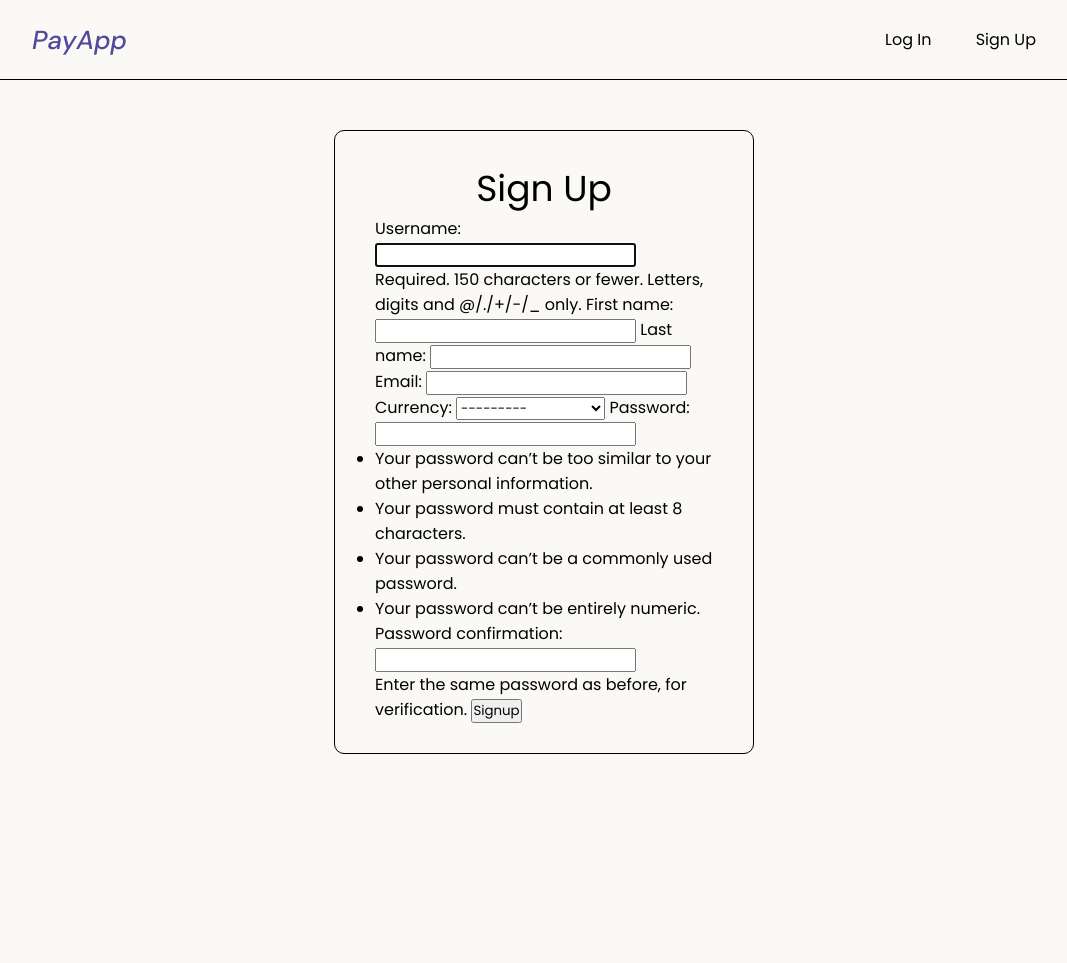
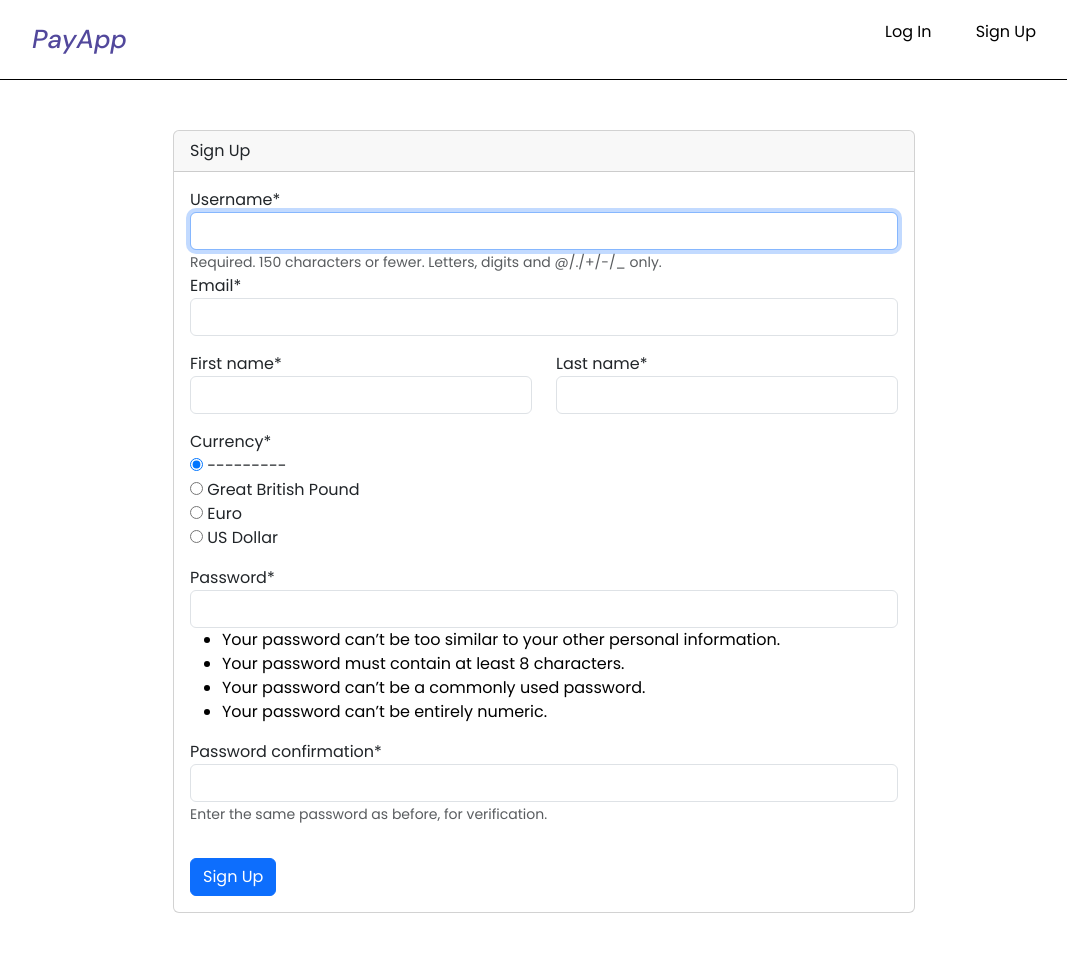
Before and after one commit to wako104/webapps2024, a Django app: page /register/ in a window 1280 px wide. Shown: the whole page, without its empty margins (96-1163 px from the left). Before the commit the page ends 754 px from the top, so only its background shows below. Run offline with Django 4.2, Linux system fonts and the light colour scheme; some libraries are stand-ins or nearby versions.

Commit message:
Styling for forms improved

```diff
--- a/payapp/forms.py
+++ b/payapp/forms.py
@@ -1,5 +1,8 @@
 from django import forms
-from django.contrib.auth.forms import UserCreationForm
+from django.contrib.auth.forms import UserCreationForm, AuthenticationForm
+from crispy_forms.helper import FormHelper
+from crispy_forms.layout import Layout, Submit, Row, Column
+
 from .models import User, Transaction, Request
 
 
@@ -7,15 +10,70 @@ class UserRegistrationForm(UserCreationForm):
 	class Meta:
 		model = User
 		fields = ['username', 'first_name', 'last_name', 'email', 'currency', 'password1', 'password2']
+		widgets = {
+			'currency': forms.RadioSelect(choices=User.CURRENCY)
+		}
+		first_name = forms.CharField(required=True)
+
+	def __init__(self, *args, **kwargs):
+		super().__init__(*args, **kwargs)
+		self.helper = FormHelper()
+		self.helper.layout = Layout(
+			Row(
+				Column('username', css_class='form-group'),
+				Column('email', css_class='form-group'),
+				css_class='form-row mb-3'
+			),
+			Row(
+				Column('first_name', css_class='form-group'),
+				Column('last_name', css_class='form-group'),
+				css_class='row mb-3'
+			),
+			Row(
+				Column('currency', css_class='form-group'),
+				css_class='form-row mb-3'
+			),
+			Row(
+				'password1',
+				'password2',
+				css_class='form-row mb-3'
+			),
+			Submit('submit', 'Sign Up', css_class='btn btn-primary mt-3')
+		)
+
+
+class UserLoginForm(AuthenticationForm):
+	def __init__(self, *args, **kwargs):
+		super().__init__(*args, **kwargs)
+		self.helper = FormHelper(self)
+		self.helper.layout = Layout(
+			Row(
+				Column('username', css_class='form-group'),
+				css_class='form-row mb-3'
+			),
+			Row(
+				Column('password', css_class='form-group'),
+				css_class='form-row mb-3'
+			),
+			Submit('submit', 'Log In', css_class='btn btn-primary')
+		)
 
 
 class TransactionForm(forms.ModelForm):
+	def __init__(self, *args, **kwargs):
+		super().__init__(*args, **kwargs)
+		self.helper = FormHelper(self)
+
 	class Meta:
 		model = Transaction
 		fields = ['receiver', 'amount']
 
 
 class RequestForm(forms.ModelForm):
+	def __init__(self, *args, **kwargs):
+		super().__init__(*args, **kwargs)
+		self.helper = FormHelper(self)
+
 	class Meta:
 		model = Request
 		fields = ['requestee', 'amount']
--- a/payapp/models.py
+++ b/payapp/models.py
@@ -4,10 +4,12 @@ from django.contrib.auth.models import AbstractUser
 
 class User(AbstractUser):
 	CURRENCY = [
+		('GBP', 'Great British Pound'),
 		('EUR', 'Euro'),
-		('GBP', 'Great British Pound'),
 		('USD', 'US Dollar')
 	]
+	first_name = models.CharField(max_length=30, blank=False, null=False)
+	last_name = models.CharField(max_length=30, blank=False, null=False)
 	email = models.EmailField(unique=True)
 	currency = models.CharField(max_length=3, choices=CURRENCY)
 	balance = models.DecimalField(max_digits=10, decimal_places=2, default=0)
--- a/payapp/views.py
+++ b/payapp/views.py
@@ -1,13 +1,12 @@
 from django.contrib import messages
 from django.contrib.auth import login, authenticate, logout
 from django.contrib.auth.decorators import login_required
-from django.contrib.auth.forms import AuthenticationForm
 from django.shortcuts import render, redirect
 from django.db import transaction
 import requests
 
 from .models import User, Transaction, Request
-from .forms import UserRegistrationForm, TransactionForm, RequestForm
+from .forms import UserRegistrationForm, TransactionForm, RequestForm, UserLoginForm
 
 
 def home(request):
@@ -15,7 +14,7 @@ def home(request):
 
 
 def initial_balance(currency):
-	amount = 1000
+	amount = 500
 	conversion = requests.get(f'http://localhost:8000/api/convert/GBP/{currency}/{amount}/')
 	return conversion.json().get('converted_amount', amount)
 
@@ -37,7 +36,7 @@ def register_view(request):
 
 def login_view(request):
 	if request.method == 'POST':
-		form = AuthenticationForm(request, data=request.POST)
+		form = UserLoginForm(request, data=request.POST)
 		if form.is_valid():
 			username = form.cleaned_data.get('username')
 			password = form.cleaned_data.get('password')
@@ -46,7 +45,7 @@ def login_view(request):
 				login(request, user)
 				return redirect('dashboard')
 	else:
-		form = AuthenticationForm()
+		form = UserLoginForm()
 	return render(request, 'login.html', {'form': form})
 
 
--- a/static/style.css
+++ b/static/style.css
@@ -3,8 +3,8 @@
 
 :root {
     --primary-color: #52489C;
-    --secondary-color: #59C3C3;
-    --primary-bg-color: #FAF9F6;
+    --secondary-color: #0C6DFD;
+    --primary-bg-color: white;
     --logo-font: "DM Sans", sans-serif;
     --logo-font-weight: 500;
     --logo-font-style: italic;
@@ -78,98 +78,3 @@ main {
     flex: 1;
     background-color: var(--primary-bg-color);
 }
-
-/* form */
-
-.form-wrapper {
-    width: 420px;
-    background: var(--primary-bg-color);
-    border-radius: 10px;
-    border: 1px solid black;
-    padding: 30px 40px;
-}
-
-.form-wrapper h2 {
-    font-size: 36px;
-    text-align: center;
-}
-
-.form-wrapper .input-box {
-    position: relative;
-    width: 100%;
-    height: 50px;
-    margin: 30px 0
-}
-
-.input-box input {
-    width: 100%;
-    height: 100%;
-    background: white;
-    outline: none;
-    border: 2px solid rgba(255, 255, 255, .2);
-    border-radius: 40px;
-    padding: 20px 45px 20px 20px;
-}
-
-.input-box i {
-    position: absolute;
-    right: 20px;
-    top: 50%;
-    transform: translateY(-50%);
-    font-size: 20px;
-}
-
-.form-wrapper .btn {
-    width: 100%;
-    height: 45px;
-    background: white;
-    border: none;
-    outline: none;
-    border-radius: 40px;
-    box-shadow: 0 0 10px rgba(0, 0, 0, .1);
-    cursor: pointer;
-    font-weight: 600;
-    transition: all 0.3s ease 0s;
-}
-
-.form-wrapper .btn:hover {
-    background: var(--secondary-color);
-}
-
-.form-wrapper .form-text {
-    font-size: 16px;
-    text-align: center;
-    margin-top: 20px;
-}
-
-.form-text p a {
-    text-decoration: none;
-    font-weight: 600;
-}
-
-.form-text p a:hover {
-    text-decoration: underline;
-}
-
-.form-text .text-divider {
-    margin-bottom: 20px;
-    display: flex;
-    align-items: center;
-    --text-divider-gap: 1rem;
-}
-
-.text-divider::before,
-.text-divider::after {
-    content: '';
-    height: 1px;
-    background-color: silver;
-    flex-grow: 1;
-}
-
-.text-divider::before {
-    margin-right: var(--text-divider-gap);
-}
-
-.text-divider::after {
-    margin-left: var(--text-divider-gap);
-}
--- a/templates/base.html
+++ b/templates/base.html
@@ -3,7 +3,8 @@
 <head>
     <meta charset="UTF-8">
     <title>{% block title %} PayApp {% endblock %}</title>
-    <link href='https://unpkg.com/boxicons@2.1.4/css/boxicons.min.css' rel='stylesheet'>
+    <link href="https://cdn.jsdelivr.net/npm/bootstrap@5.3.3/dist/css/bootstrap.min.css" rel="stylesheet" integrity="sha384-QWTKZyjpPEjISv5WaRU9OFeRpok6YctnYmDr5pNlyT2bRjXh0JMhjY6hW+ALEwIH" crossorigin="anonymous">
+    <script src="https://cdn.jsdelivr.net/npm/bootstrap@5.3.3/dist/js/bootstrap.bundle.min.js" integrity="sha384-YvpcrYf0tY3lHB60NNkmXc5s9fDVZLESaAA55NDzOxhy9GkcIdslK1eN7N6jIeHz" crossorigin="anonymous"></script>
     <link rel="stylesheet" href="../static/style.css">
 </head>
 <body>
--- a/templates/register.html
+++ b/templates/register.html
@@ -1,12 +1,15 @@
 {% extends "base.html" %}
+{% load crispy_forms_tags %}
+
 {% block title %}Sign Up - PayApp{% endblock %}
 {% block content %}
-    <div class="form-wrapper">
-        <h2>Sign Up</h2>
-        <form action="{% url 'register' %}" method="post">
-            {% csrf_token %}
-            {{ form }}
-            <input type="submit" value="Signup">
-        </form>
+    <div class="card">
+        <div class="card-header">Sign Up</div>
+        <div class="card-body">
+            <form method="post" action="{% url 'register' %}">
+                {% csrf_token %}
+                {% crispy form %}
+            </form>
+        </div>
     </div>
 {% endblock %}
```
Also changed, not shown: templates/home.html (+13 -13 lines), templates/login.html (+10 -7 lines), webapps2024/settings.py (+7 -0 lines), webapps.db.
